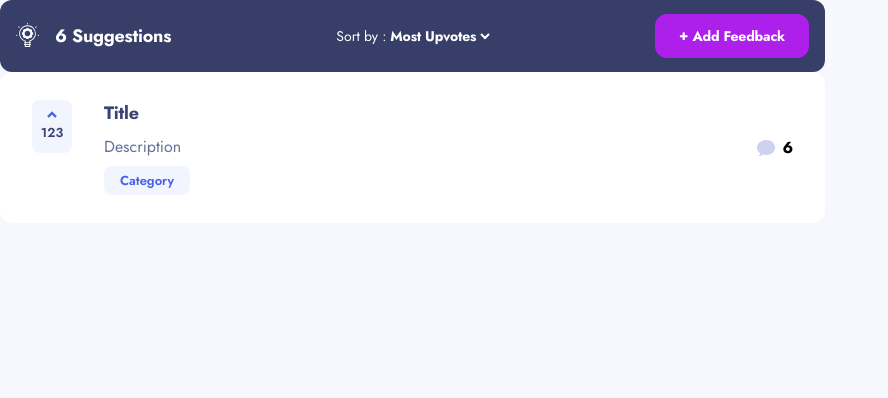
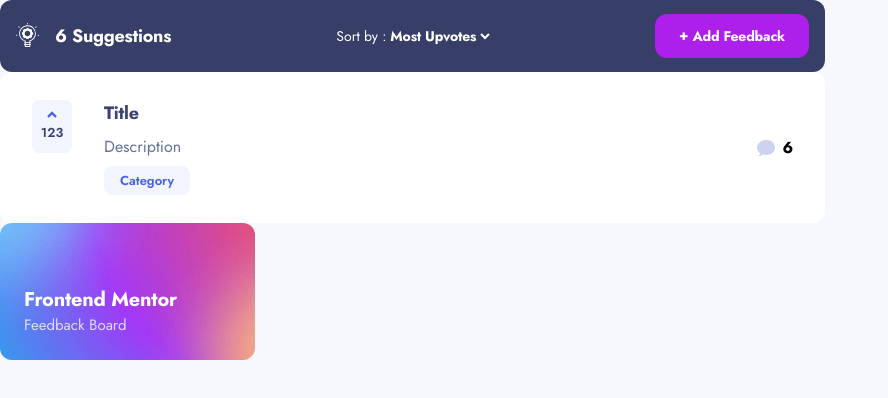
Before and after one commit to FlorianGmz/Frontend-Mentor-Challenges, a React (Vite) app in the folder product-feedback/: page / in a window 1280 px wide. Shown: the top 398 px of the page, without its empty margins (0-888 px from the left). Built offline with nearby package versions, Linux system fonts and the light colour scheme.

Commit message:
FrontEndMentorSticker complete

```diff
--- a/product-feedback/src/App.tsx
+++ b/product-feedback/src/App.tsx
@@ -1,4 +1,5 @@
 import Feedback from "./components/Feedback/Feedback";
+import FrontendMentorSticker from "./components/FrontendMentorSticker";
 import SuggestionsBar from "./components/SuggestionsBar/SuggestionsBar";
 
 function App() {
@@ -6,6 +7,7 @@ function App() {
     <>
       <SuggestionsBar />
       <Feedback />
+      <FrontendMentorSticker />
     </>
   );
 }
--- /dev/null
+++ b/product-feedback/src/components/FrontendMentorSticker.tsx
@@ -0,0 +1,10 @@
+const FrontendMentorSticker = () => {
+  return (
+    <div className="flex h-[137px] w-[255px] flex-col justify-end rounded-xl bg-[url('src/assets/suggestions/desktop/background-header.png')] p-[24px]">
+      <p className="text-h2 text-bt-white_def">Frontend Mentor</p>
+      <p className="text-feedback-board text-body-2">Feedback Board</p>
+    </div>
+  );
+};
+
+export default FrontendMentorSticker;
--- a/product-feedback/tailwind.config.js
+++ b/product-feedback/tailwind.config.js
@@ -22,6 +22,7 @@ export default {
       "el-comment": "#CDD2EE",
       "el-sort_active": "#C3C7D9",
       "feedback-description": "#637196",
+      "feedback-board": "#DBDCFD",
     },
     fontSize: {
       h1: [
```
